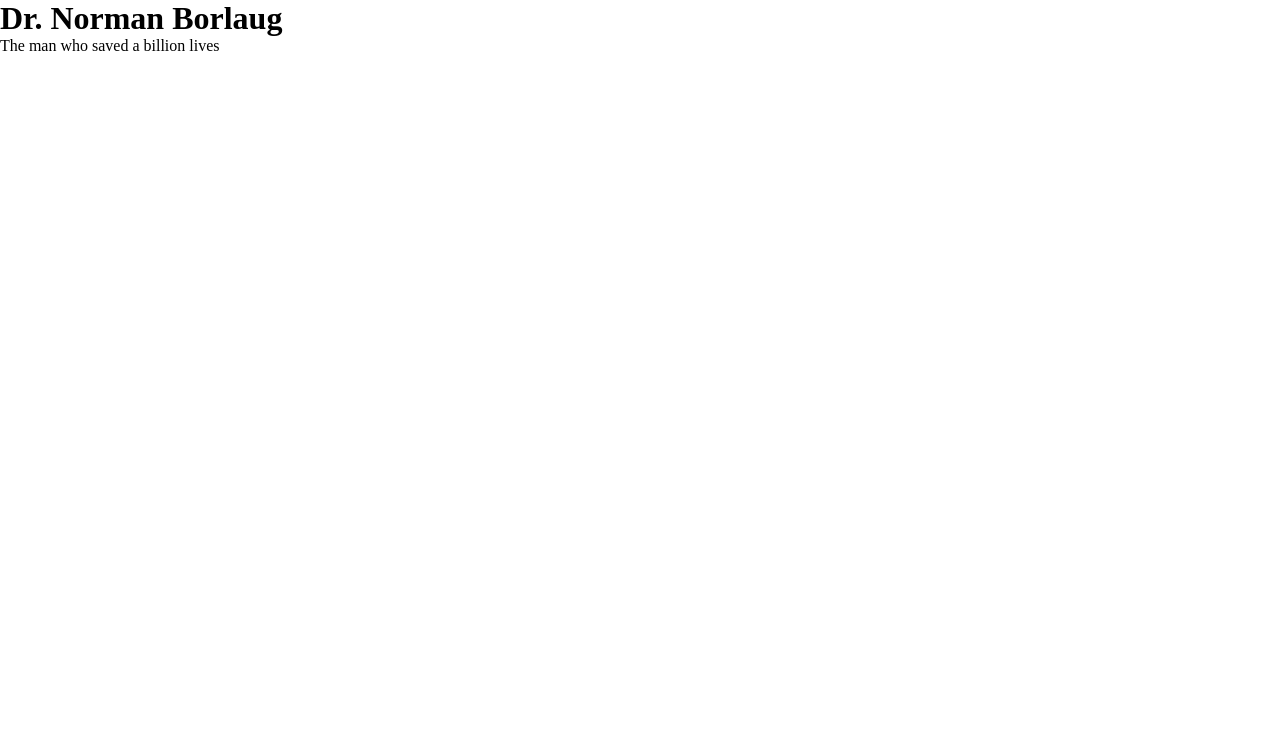
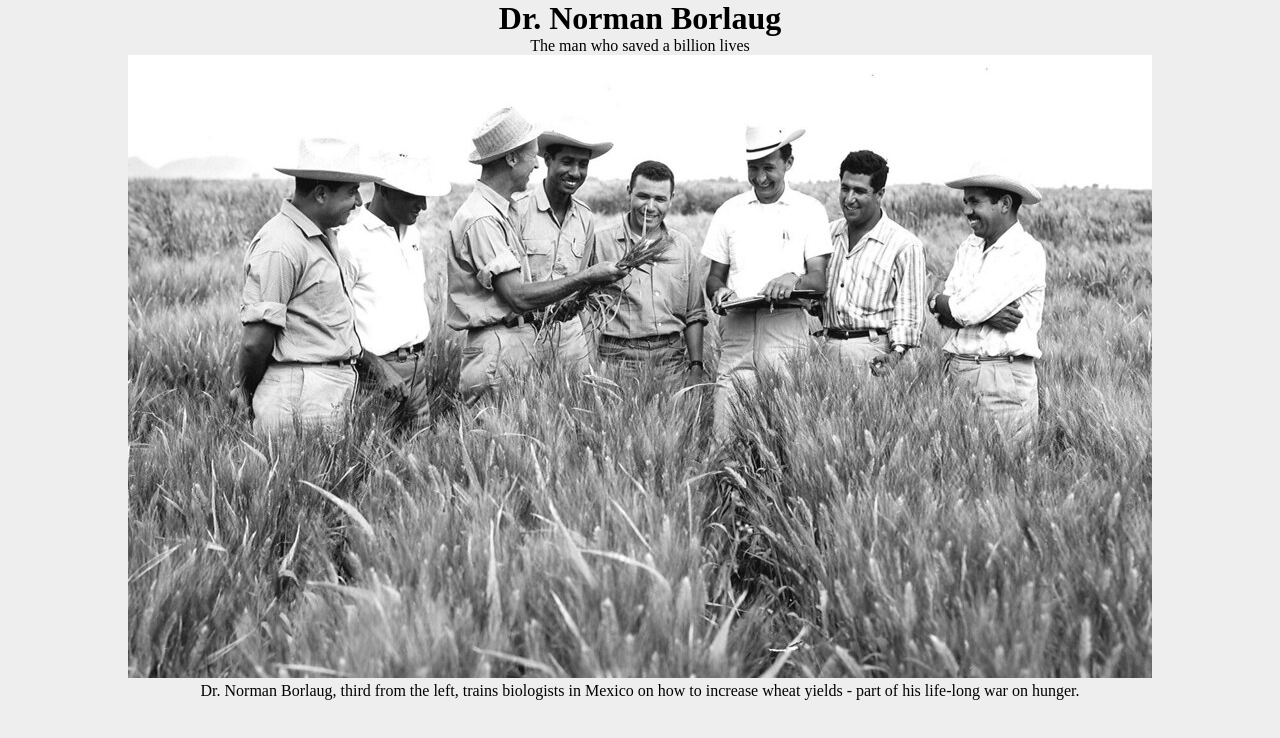
Before and after one commit to Manlikenonso/tribute-page, a plain HTML site: page index.html in a window 1280 px wide. Drawn offline with Linux system fonts and the light colour scheme.

Commit message:
updated with an image-div added an image and a paragraph under the image

```diff
--- a/index.html
+++ b/index.html
@@ -7,12 +7,17 @@
     <title>Tribute page</title>
     <link rel="stylesheet" href="./styles.css">
 </head>
-<body>
-    <main>
-        <h1 id="title" >
+<body id="main">
+    <h1 id="title" >
             Dr. Norman Borlaug</h1>
             <p>The man who saved a billion lives</p>
-    </main>
+            <div id="img-div">
+               <img src="./tribute-page-main-image.jpg" alt="Norman image">
+               <p> Dr. Norman Borlaug, third from the left, trains biologists in Mexico on how to increase wheat yields - part of his life-long war on hunger.
+            </p>
+
+            </div>
+
     <footer></footer>
 
 </body>
--- a/styles.css
+++ b/styles.css
@@ -2,3 +2,12 @@
     margin: 0%;
     padding: 0%;
 }
+
+#main{
+    justify-content: space-evenly;
+    align-items: center;
+    text-align: center;
+   background-color:rgb(238,238,238);
+   margin: 25;
+   padding: 25;
+}
```
Also changed, not shown: tribute-page-main-image.jpg (added).
